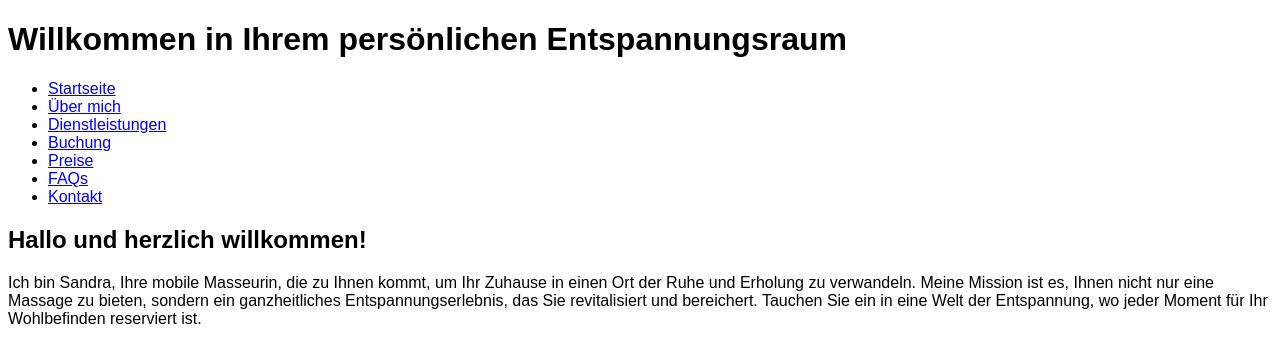
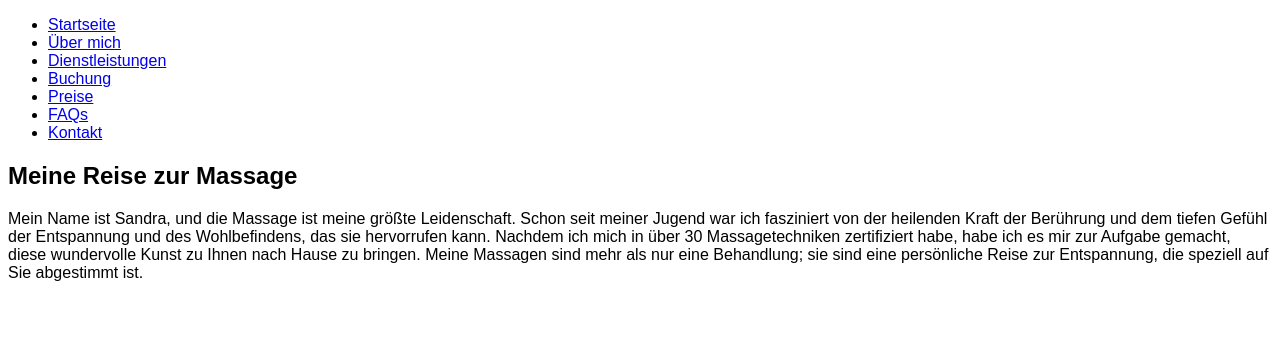
Before and after one commit to marcomassage/Sandra-s-Massage, a plain HTML site: page About.html in a window 1280 px wide. Drawn offline with Linux system fonts and the light colour scheme.

Commit message:
Update About.html

```diff
--- a/About.html
+++ b/About.html
@@ -3,12 +3,11 @@
 <head>
     <meta charset="UTF-8">
     <meta name="viewport" content="width=device-width, initial-scale=1.0">
-    <title>Sandras Massage</title>
+    <title>Über Sandra</title>
     <link rel="stylesheet" href="style.css">
 </head>
 <body>
     <header>
-        <h1>Willkommen in Ihrem persönlichen Entspannungsraum</h1>
         <nav>
             <ul>
                 <li><a href="index.html">Startseite</a></li>
@@ -23,8 +22,8 @@
     </header>
     <main>
         <section>
-            <h2>Hallo und herzlich willkommen!</h2>
-            <p>Ich bin Sandra, Ihre mobile Masseurin, die zu Ihnen kommt, um Ihr Zuhause in einen Ort der Ruhe und Erholung zu verwandeln. Meine Mission ist es, Ihnen nicht nur eine Massage zu bieten, sondern ein ganzheitliches Entspannungserlebnis, das Sie revitalisiert und bereichert. Tauchen Sie ein in eine Welt der Entspannung, wo jeder Moment für Ihr Wohlbefinden reserviert ist.</p>
+            <h2>Meine Reise zur Massage</h2>
+            <p>Mein Name ist Sandra, und die Massage ist meine größte Leidenschaft. Schon seit meiner Jugend war ich fasziniert von der heilenden Kraft der Berührung und dem tiefen Gefühl der Entspannung und des Wohlbefindens, das sie hervorrufen kann. Nachdem ich mich in über 30 Massagetechniken zertifiziert habe, habe ich es mir zur Aufgabe gemacht, diese wundervolle Kunst zu Ihnen nach Hause zu bringen. Meine Massagen sind mehr als nur eine Behandlung; sie sind eine persönliche Reise zur Entspannung, die speziell auf Sie abgestimmt ist.</p>
         </section>
     </main>
 </body>
```
